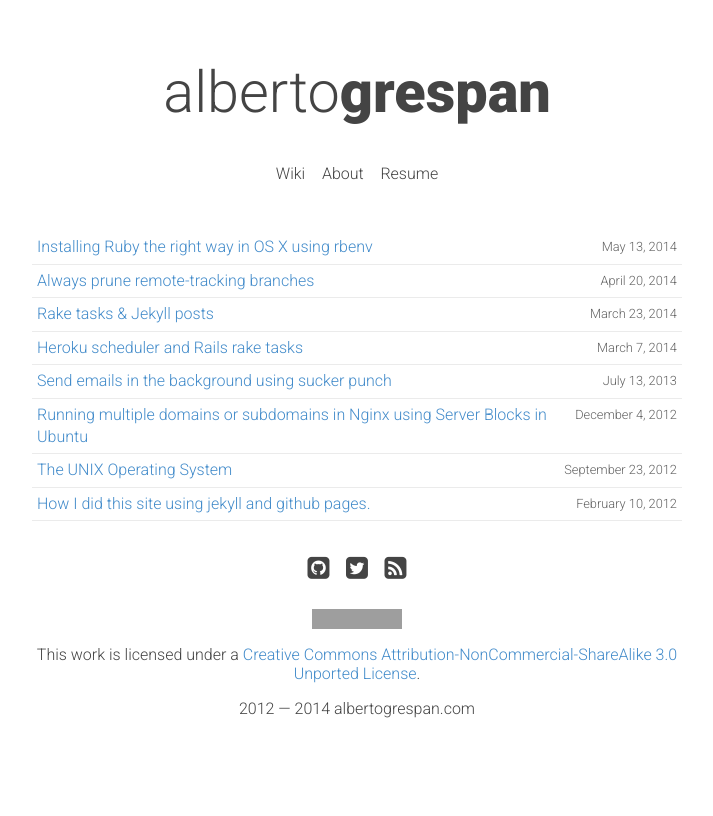
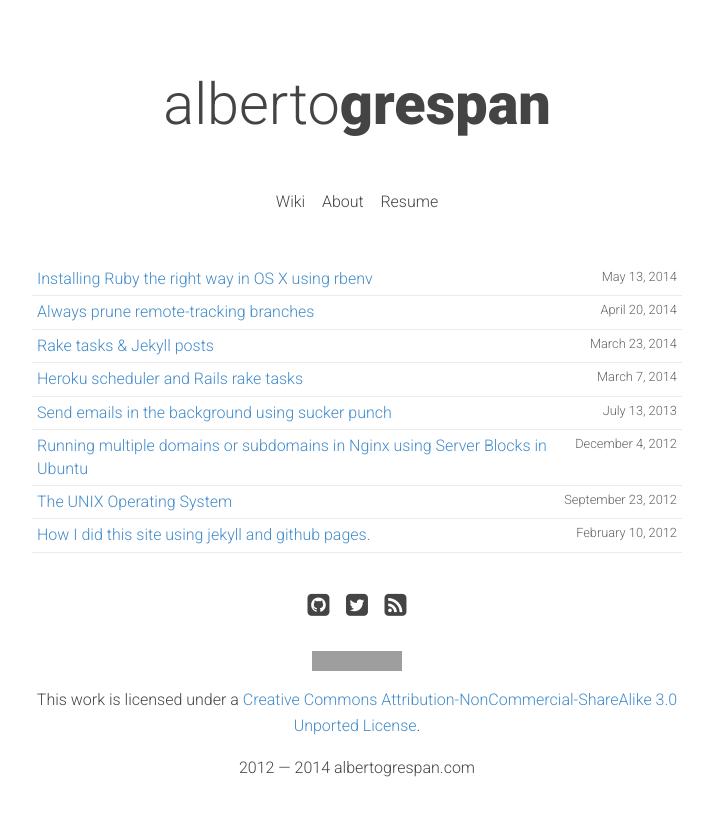
Before and after one commit to albertogg/albertogg.github.com, a Jekyll site: the page built from index.html, in a window 1280 px wide. Shown: the top 816 px of the page, without its empty margins (283-996 px from the left). Built offline with Jekyll 4.4.1, drawn with Linux system fonts in a browser that asks for light colours; nearby versions of some CDN libraries; Markdown is read by kramdown in place of the engine named in the settings; grey boxes are pictures that could not be loaded.

Commit message:
Change the default line-height to 1.6

```diff
--- a/css/scss/_base.scss
+++ b/css/scss/_base.scss
@@ -6,6 +6,7 @@ body {
   margin: 0 auto;
   padding: 1.250em;
   font-weight: 300;
+  line-height: 1.6;
 }
 
 a {
--- a/css/scss/_main.scss
+++ b/css/scss/_main.scss
@@ -64,7 +64,7 @@
 
 .posts-list {
   padding-left: 0;
-  line-height: 1.4em;
+  line-height: 1.4;
   list-style: none;
 
   li {
```
